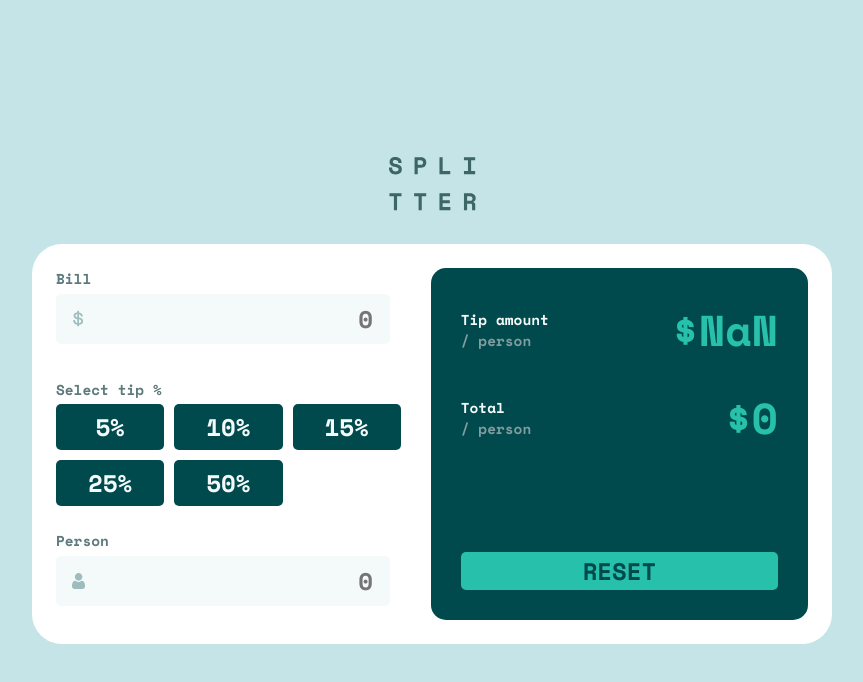
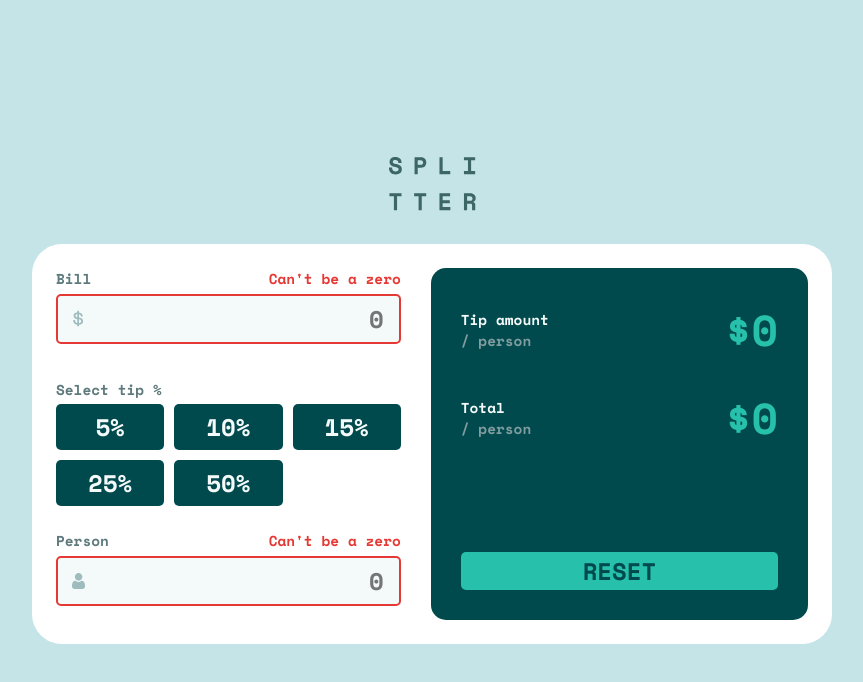
Before and after one commit to legloc/tip-calculator-app, a React (Create React App) app: page / in a window 1280 px wide. Both pictures are taken after a click on the button "RESET". Shown: the top 682 px of the page, without its empty margins (208-1071 px from the left). Built offline with nearby package versions, Linux system fonts and the light colour scheme.

Commit message:
Fixed computations

```diff
--- a/src/App.sass
+++ b/src/App.sass
@@ -13,17 +13,36 @@ body
     box-sizing: border-box
 
 .input-group
+  &.input-error
+    .group-wrapper
+      .group-header
+        .group-error
+          display: block
+
+    .input-wrapper
+      input
+        border: 2px #E53935 solid !important
+
   .group-wrapper
     display: flex
     flex-direction: column
     text-align: left
     margin-bottom: 1em
 
-    .group-title
-      font-size: .6em
-      font-weight: 700
-      color: #5e7a7d
+    .group-header
+      display: flex
+      justify-content: space-between
+      align-items: center
       margin-bottom: 5px
+
+      .group-title, .group-error
+        font-size: .6em
+        font-weight: 700
+        color: #5e7a7d
+
+      .group-error
+        display: none
+        color: #E53935
 
     .input-wrapper
       position: relative
@@ -48,6 +67,7 @@ body
         background: #f4fafa
         border: 2px transparent solid
         border-radius: 5px
+        width: 100%
         font-family: inherit
         font-size: 1em
         font-weight: 700
@@ -59,6 +79,10 @@ body
 
         &:focus
           border: 2px #26c0ab solid
+
+        &::-webkit-outer-spin-button, &::-webkit-inner-spin-button
+          -webkit-appearance: none
+          margin: 0
 
 .radio-group
   text-align: left
--- a/src/components/Calculator.js
+++ b/src/components/Calculator.js
@@ -5,26 +5,56 @@ import OutputGroup from './OutputGroup'
 
 const Calculator = () => {
   const [state, setState] = useState({
-    bill: 0,
-    tip: 0,
-    persons: 0
+    bill: null,
+    tip: null,
+    persons: null,
   })
+
+  const countTotal = () => {
+    let count = state.bill * state.tip * 0.01
+    return isNaN(count) ? 0 : count
+  }
+
+  const countTipAmount = () => {
+    let count = countTotal() / state.persons
+    return isNaN(count) ? 0 : count
+  }
 
   return (
     <div className="calculator">
 
       <div className="wrapper-input">
-        <Input title="Bill" icon="dollar" onChange={ e => setState({ ...state, bill: e }) } />
-        <RadioGroup title="Select tip %" name="radio-tip" onSelect={ e => setState({ ...state, tip: e }) } />
-        <Input title="Person" icon="person" onChange={ e => setState({ ...state, persons: e }) } />
+        <Input
+          title="Bill"
+          icon="dollar"
+          isValid={ state.bill !== 0 }
+          onChange={ e => setState({ ...state, bill: e  }) } />
+
+        <RadioGroup
+          title="Select tip %"
+          name="radio-tip"
+          onSelect={ e => setState({ ...state, tip: parseInt(e) }) } />
+
+        <Input
+          title="Person"
+          icon="person"
+          isValid={ state.persons !== 0 }
+          onChange={ e => setState({ ...state, persons: e }) } />
       </div>
 
       <div className="wrapper-output">
         <div>
-          <OutputGroup title="Tip amount" amount={ state.bill * state.tip * 0.01 / state.persons } />
-          <OutputGroup title="Total" amount={ state.bill * state.tip * 0.01 } />
+          <OutputGroup
+            title="Tip amount"
+            amount={ countTipAmount() } />
+
+          <OutputGroup
+            title="Total"
+            amount={ countTotal() } />
         </div>
-        <button className="btn-reset" onClick={ () => setState({ ...state, bill: 1 }) }>Reset</button>
+        <button
+          className="btn-reset"
+          onClick={ () => setState({ bill: 0, tip: 0, persons: 0 }) }>Reset</button>
       </div>
 
     </div>
--- a/src/components/Input.js
+++ b/src/components/Input.js
@@ -1,10 +1,13 @@
-const Input = ({ title, icon, onChange }) => {
+const Input = ({ title, icon, isValid, onChange }) => {
   return (
-    <div className="input-group">
+    <div className={ `input-group ${ !isValid && "input-error" }` }>
       <label className="group-wrapper">
-        <span className="group-title">{ title }</span>
+        <div className="group-header">
+          <span className="group-title">{ title }</span>
+          <span className="group-error">Can't be a zero</span>
+        </div>
         <div className={ `input-wrapper icon-${ icon }` }>
-          <input type="text" placeholder="0" onChange={ e => onChange(e.target.value) } />
+          <input type="number" placeholder="0" min="0" onChange={ e => onChange(parseInt(e.target.value)) } />
         </div>
       </label>
     </div>
```
